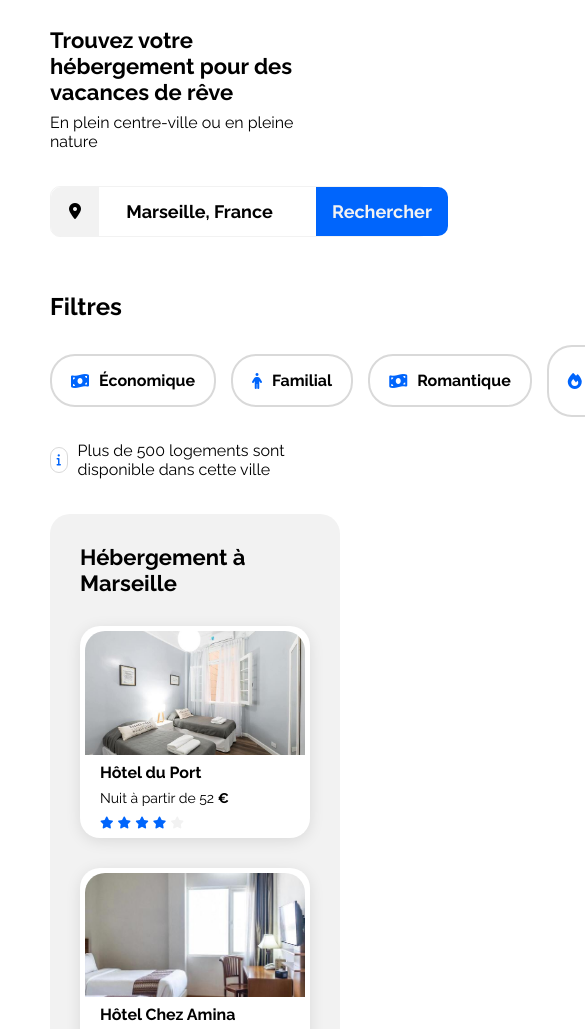
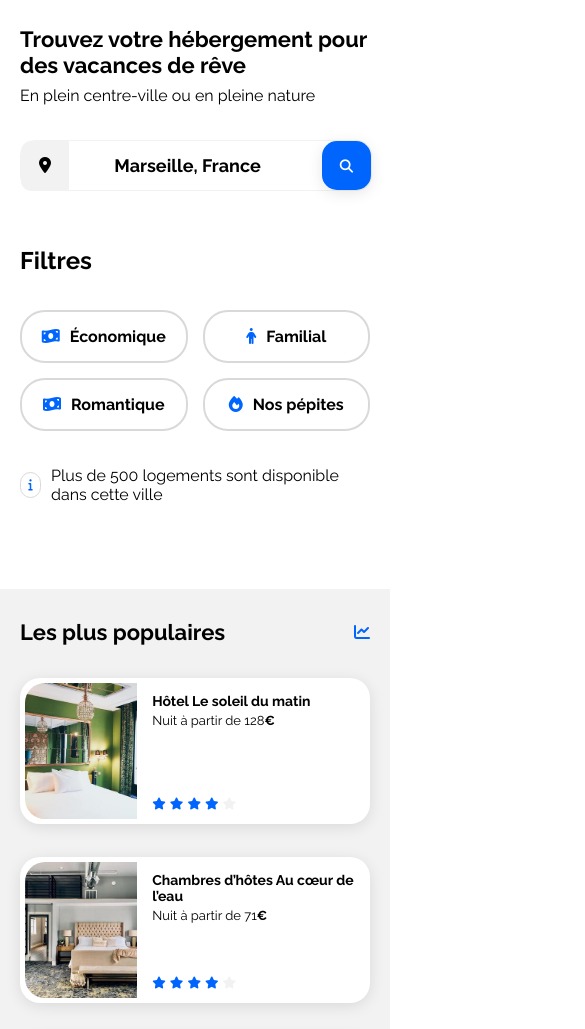
Before and after one commit to heilea/BOOKI, a plain HTML site: page booki-starter-code/index.html in a window 390 px wide. Shown: the part 117-1146 px from the top of the page, 585 px wide, since content can reach past the window. Drawn offline with Linux system fonts and the light colour scheme.

Commit message:
mobile done

```diff
--- a/booki-starter-code/css/style.css
+++ b/booki-starter-code/css/style.css
@@ -24,7 +24,6 @@ body {
     justify-content: center;
     margin: 0;
 
-    /*Pour que la top bar soit identique a la maquette, j'ai remis a zero le margin qui etait par defaut a 8px*/
 
 }
 
@@ -81,7 +80,7 @@ nav{
 }
 
 form {
-    width:377px;
+    width:100%;
     height: 49px;
     display: flex;
     justify-content: space-between;
@@ -110,11 +109,8 @@ input[type="search"] {
 input[type="submit"] {
     display: flex;
     justify-content: center;
-
-    display: flex;
     border:none;
     background:none;
-
     padding: 14px 16px;
     border-radius: 0px 10px 10px 0px;
     font-size: 18px;
@@ -123,9 +119,21 @@ input[type="submit"] {
     background-color: var(--main-color);
 }
 
+button{
+    display: none;
+    width: 49px;
+    height: 49px;
+    background-color: #0065FC;
+    border: none;
+    border-radius: 15px;
+    box-shadow: 0px 3px 15px 0px rgba(0, 0, 0, .10);
+}
+
+button .fa-solid  {
+    color: white;
+}
 
 .form-element-icon {
-
     padding: 15px 18px 16px 18px;
     border-radius: 10px 0px 0px 10px;
     background: var(--main-bg-color);
@@ -136,9 +144,8 @@ input[type="submit"] {
     align-items: center;
     gap: 15px;
 }
+
 .filter {
-
-    height: 50px;
     display: flex;
     align-items: center;
     gap: 15px;
@@ -457,13 +464,27 @@ a {
 
 
 /* Small devices (phones, less than 768px) */
-@media (max-width: 767.98px) {
+@media (max-width: 767.98px)  {
     /* ... */
 
+    .main-container{
+        padding: inherit;
+    }
     nav{
         display: flex;
         flex-direction: column;
         align-items: center;
+    }
+
+    .nav-links{
+        gap: inherit;
+    }
+
+    .nav-links a {
+        width: 100%;
+        display: flex;
+        justify-content: center;
+        padding: 0px 0px 15px 0px;
     }
 
     .nav-links a:hover{
@@ -473,15 +494,69 @@ a {
         border-top: inherit;
     }
 
-    .nav-links{
-        justify-content: center;
+    form{
+        border-radius: 15px;
+    }
+
+    .form-and-filter{
+        padding: 0px 20px;
+    }
+
+    input[type="submit"]{
+        display: none;
+    }
+
+    button{
+        display: initial;
+
+    }
+
+    .filter{
+        width: 100%;
+        display: grid;
+        grid-template-columns: repeat(2, 1fr);
+    }
+
+    .hebergements-and-populaires{
+        flex-direction: column-reverse;
+        gap: 15px;
+    }
+
+    .hebergements-and-populaires section {
+        border-radius: 0px;
+    }
+
+    .hebergements-and-populaires .hebergements{
+        background-color: inherit;
+        padding: 20px;
+    }
+
+    .hebergements-and-populaires .populaires{
+        padding: 30px 20px;
+    }
+    .populaires-cards{
+        flex-direction: column;
+
+    }
+
+    .populaires-cards a {
+        width: inherit;
     }
 
    .container{
     display: grid;
+   }
 
+   .card-container{
+    flex-direction: column;
    }
-  act-card-photo{
+
+    act-card-photo{
     height: 141px;
+    }
+
+  .footbar{
+    flex-direction: column;
+    gap: 50px;
   }
 }
--- a/booki-starter-code/index.html
+++ b/booki-starter-code/index.html
@@ -24,8 +24,8 @@
 
                 <div class="navbar">
                     <div class="nav-links">
-                        <a href="#hebergements">Hébergements</a>
-                        <a href="#activites">Activités</a>
+                            <a href="#hebergements">Hébergements</a>
+                            <a href="#activites">Activités</a>
                     </div>
                 </div>
             </nav>
@@ -48,6 +48,9 @@
 
                                 <input class="form-element-btn" type="submit" value="Rechercher">
 
+                                 <button>
+                                    <i class="fa-solid fa-magnifying-glass"></i>
+                                </button>
                     </form>
                 </article>
 
```
